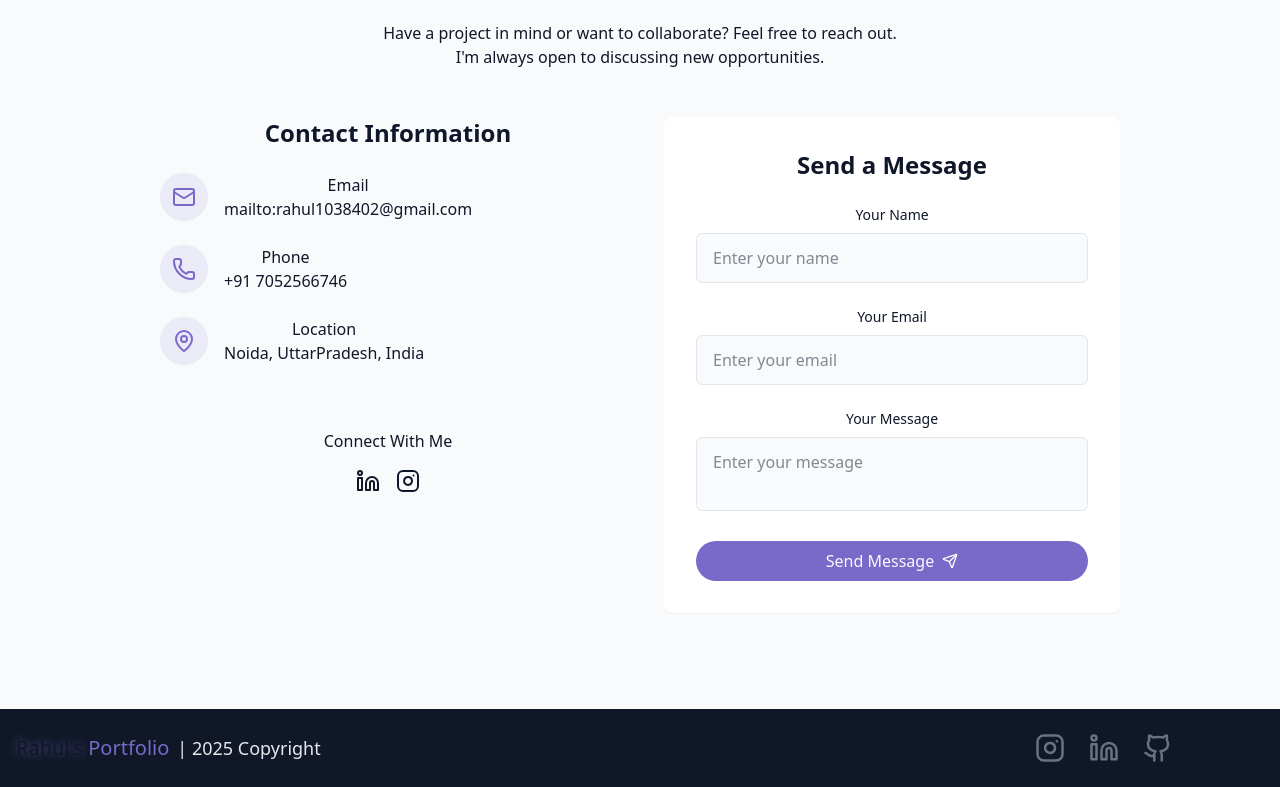
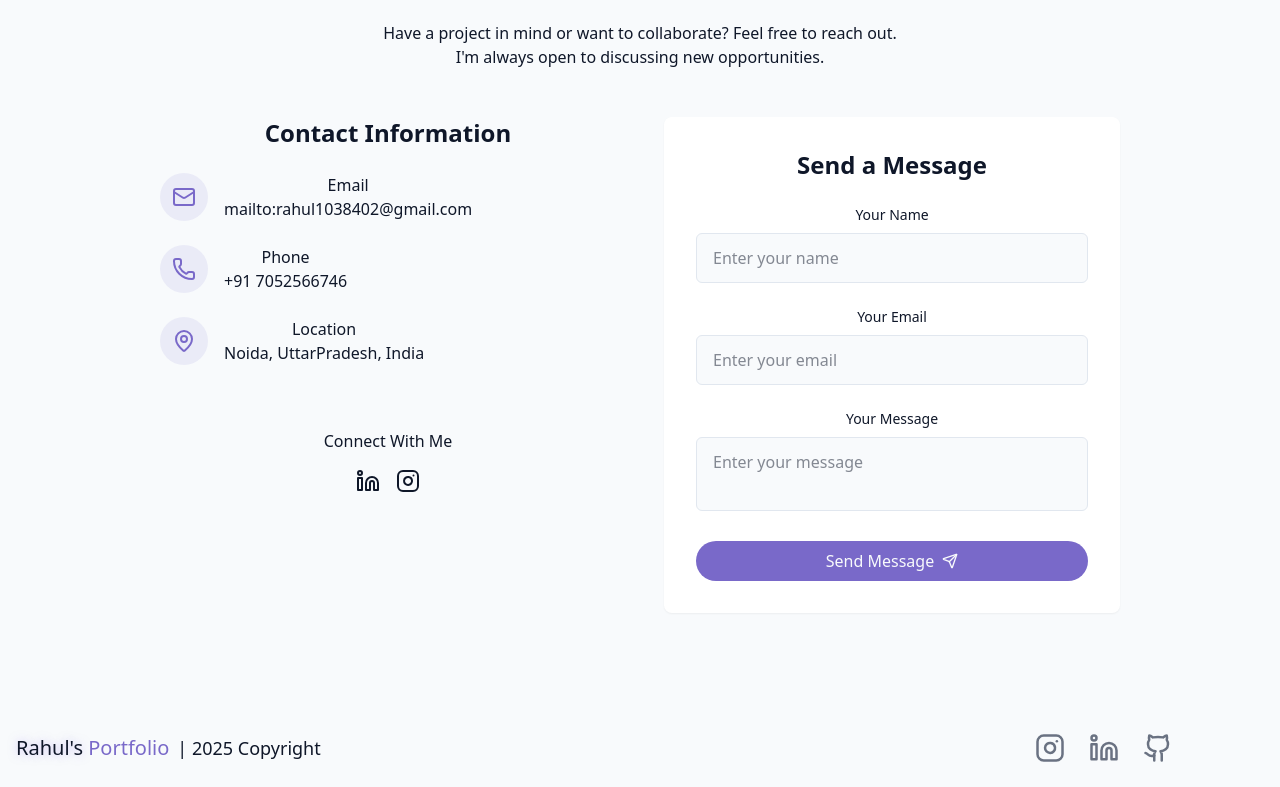
Before and after one commit to Rahul1038402/Portfolio-Website, a React (Vite) app: page / in a window 1280 px wide. Shown: the part 4063-4850 px from the top of the page. Built offline with nearby package versions, Linux system fonts and the light colour scheme.

Commit message:
Fixed Dark Mode Bugs

```diff
--- a/src/Components/Footer.tsx
+++ b/src/Components/Footer.tsx
@@ -2,7 +2,7 @@ import { Github, Instagram, Linkedin } from "lucide-react";
 
 export default function Footer() {
   return (
-    <footer className="w-full px-4 py-6 flex flex-col items-center md:flex-row md:justify-between md:items-center bg-gray-900">
+    <footer className="w-full px-4 py-6 flex flex-col items-center md:flex-row md:justify-between md:items-center bg-[hsl(var(--background))] text-[hsl(var(--foreground))]">
       {/* Left Section */}
       <div className="flex flex-col items-center md:flex-row md:items-center space-y-1 md:space-y-0 md:space-x-2">
                 <a className="text-xl text-primary flex items-centre">
@@ -10,7 +10,7 @@ export default function Footer() {
                         <span className="text-glow text-foreground"> Rahul's </span> Portfolio
                     </span>
                 </a>
-        <p className="text-lg text-gray-200">| 2025 Copyright</p>
+        <p className="text-lg text-[hsl(var(--foreground))]">| 2025 Copyright</p>
       </div>
 
       {/* Social Icons Section */}
```
